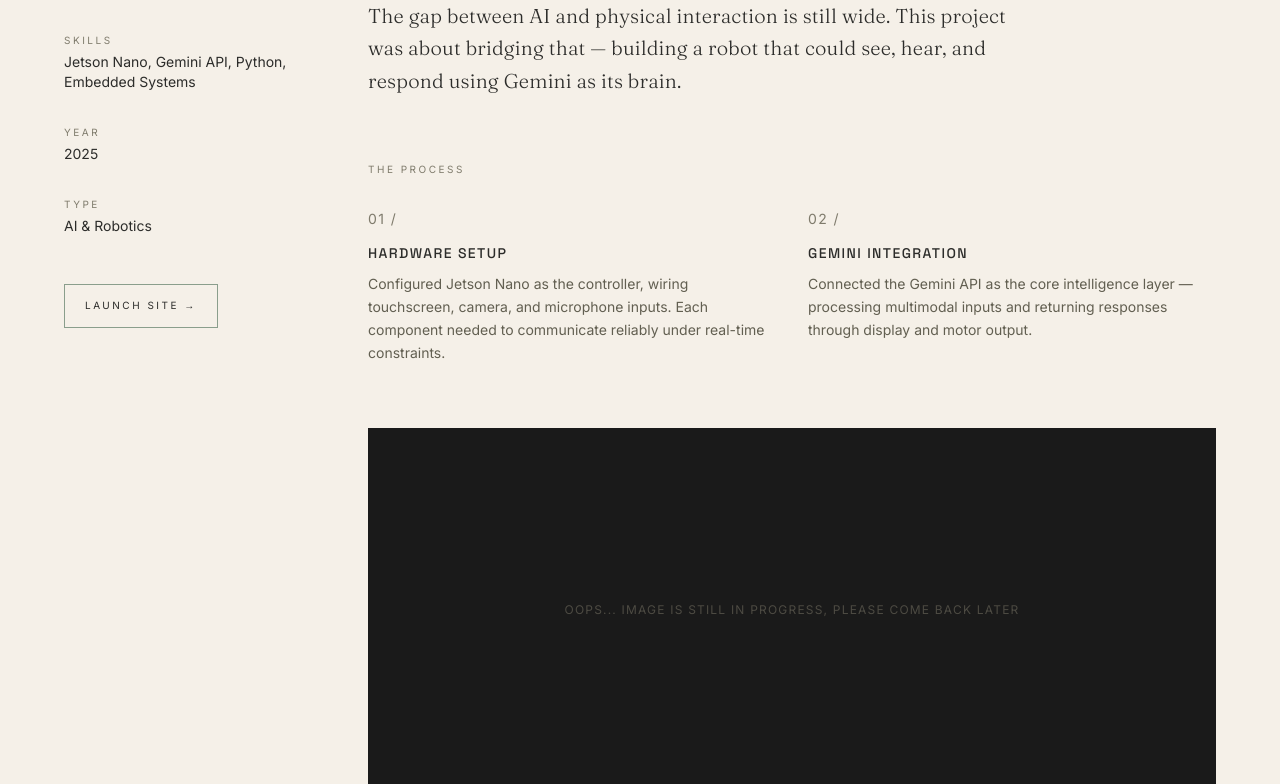
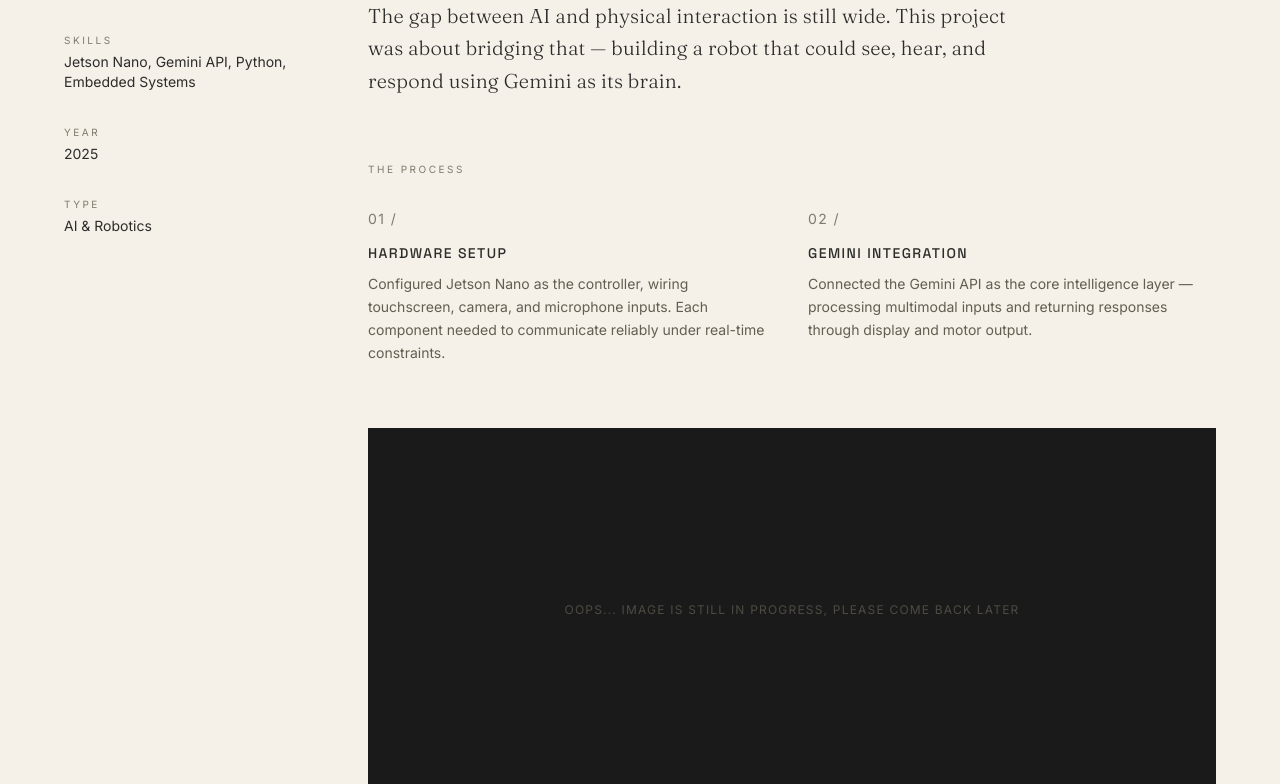
Before and after one commit to farrelkusumah/farrel-portfolio-v2, a Next.js app: page /work/ai-robot-gemini in a window 1280 px wide. Shown: the part 1030-1814 px from the top of the page. Built offline with nearby package versions, Linux system fonts and the light colour scheme.

Commit message:
feat: typography upgrades, project site links, and interaction refinements

```diff
--- a/app/lib/projects.ts
+++ b/app/lib/projects.ts
@@ -22,6 +22,7 @@ export type Project = {
   featured: boolean;
   refNumber: string;
   status: "COMPLETED" | "IN PROGRESS" | "ONGOING";
+  site?: string; // Optional external site link
 };
 
 export const projects: Project[] = [
@@ -33,6 +34,7 @@ export const projects: Project[] = [
     featured: true,
     refNumber: "REF. 001",
     status: "COMPLETED",
+    site: "https://cretivox.com",
     shortDescription:
       "Crafted interactive animations using GSAP for digital storytelling.",
     role: "Frontend Developer",
--- a/app/work/[slug]/page.tsx
+++ b/app/work/[slug]/page.tsx
@@ -102,14 +102,18 @@ export default async function ProjectPage(props: PageProps) {
                   </p>
                 </div>
 
+                {project.site && (
                   <div className="col-span-2 md:col-span-1 mt-4 md:mt-0">
                     <a
-                    href="#"
+                      href={project.site}
+                      target="_blank"
+                      rel="noopener noreferrer"
                       className="inline-block border border-[#8A9E8C] text-[#8A9E8C] text-[10px] tracking-[0.25em] uppercase px-5 py-3 hover:opacity-70 transition-opacity duration-150 active:opacity-50 min-h-[44px] flex items-center justify-center w-fit"
                     >
-                    LAUNCH SITE →
+                      VISIT SITE →
                     </a>
                   </div>
+                )}
               </div>
 
               {/* Right Column: Main Content */}
```
Lines whose indentation alone changed are shown as unchanged.
